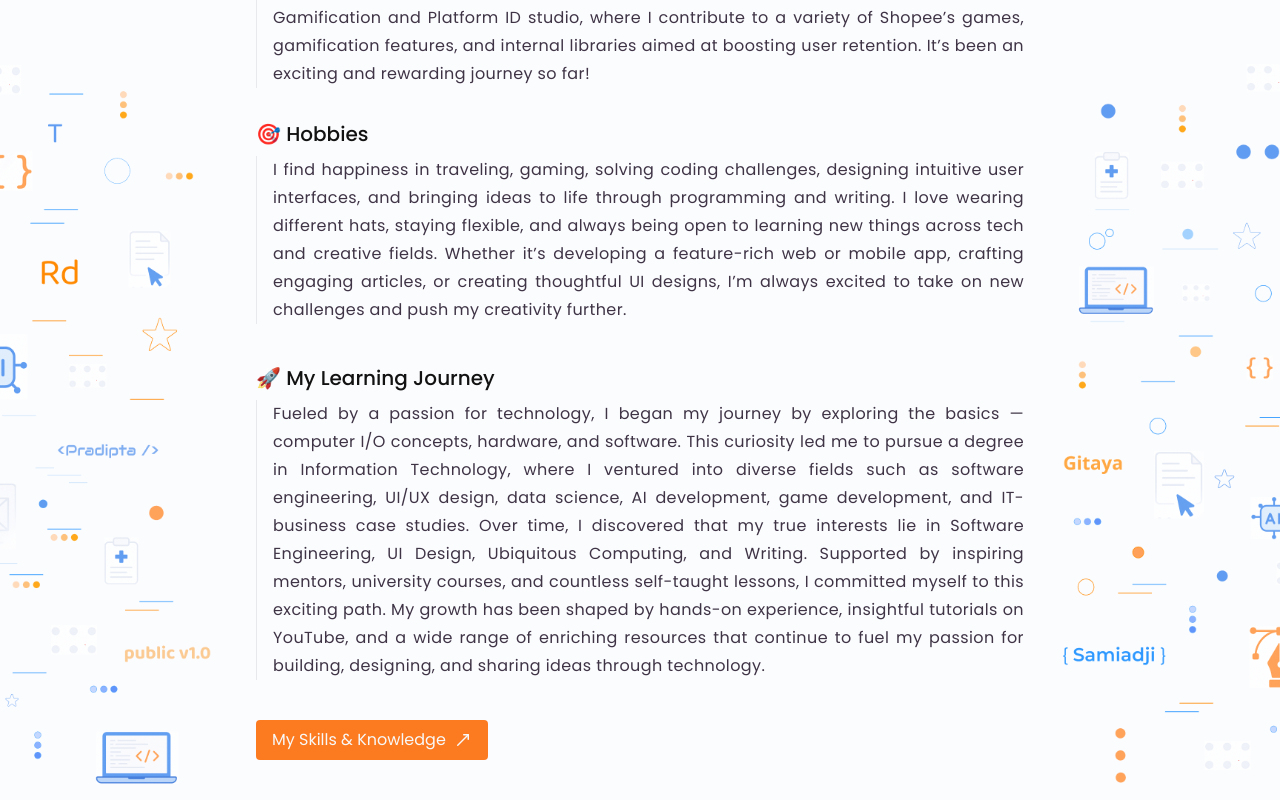
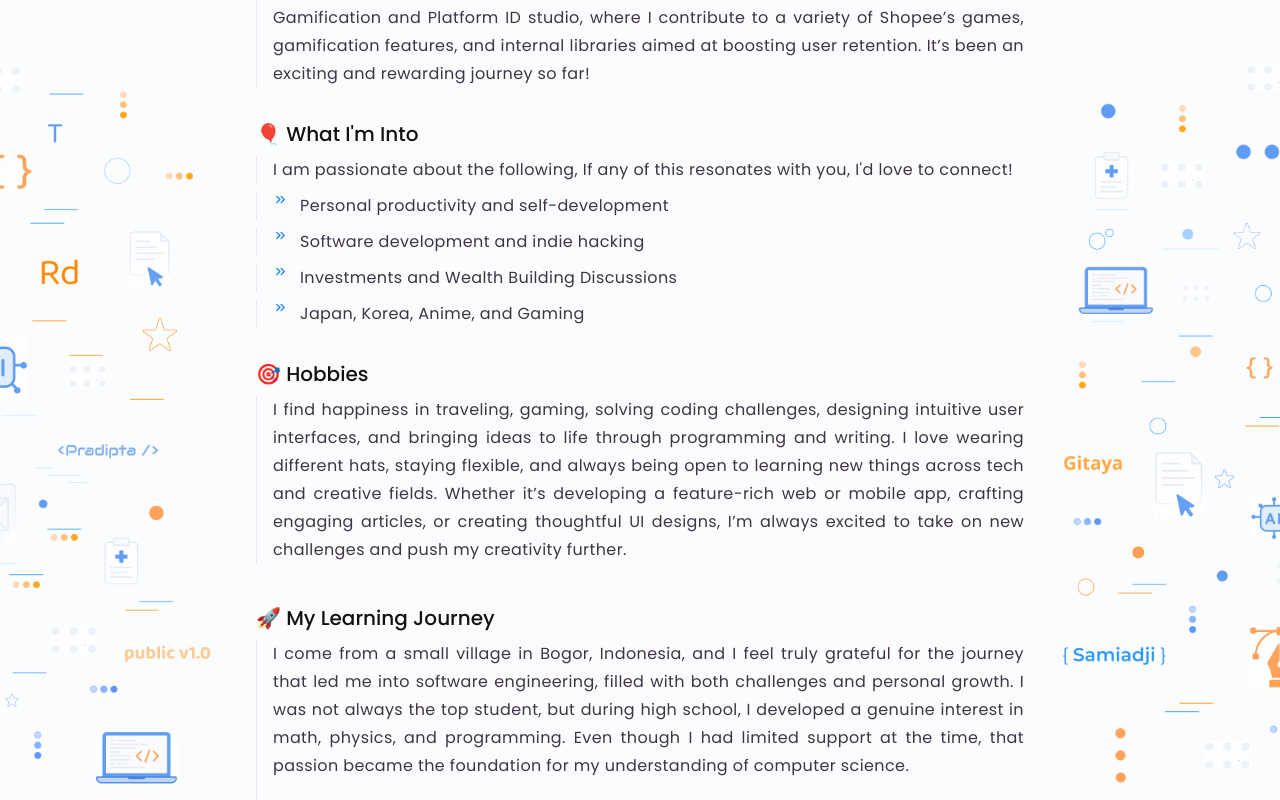
Before and after one commit to Diptags/pradipta-personal-page, a Next.js app: page /about in a window 1280 px wide. Shown: the part 760-1560 px from the top of the page. Built offline with nearby package versions, Linux system fonts and the light colour scheme.

Commit message:
About page adjustments

```diff
--- a/components/ui/HomeContent.jsx
+++ b/components/ui/HomeContent.jsx
@@ -38,7 +38,7 @@ const StatusSection = ({ status }) => (
   <div className="md:my-4 text-sm font-light">
     {status.map((item, index) => (
       <p key={index} className="text-justify my-2 flex gap-2">
-        <ChevronsRight size={18} color={orange_3} />
+        <ChevronsRight size={15} color={orange_3} />
         <span>{item}</span>
       </p>
     ))}
@@ -49,13 +49,13 @@ const CallToActionButtons = ({ links, buttons }) => (
   <div className="mt-5 flex items-center gap-4">
     <Link href={links.resume} target="_blank">
       <button className="resume_btn" type="button">
-        <Download size={20} />
+        <Download size={15} />
         {buttons[0]}
       </button>
     </Link>
     <Link target="_blank" href={links.whatsapp}>
       <button className="whatsapp_me_btn" type="button">
-        <Phone size={20} />
+        <Phone size={15} />
         {buttons[1]}
       </button>
     </Link>
--- a/constants/page-data/about.js
+++ b/constants/page-data/about.js
@@ -1,5 +1,6 @@
 export const aboutPageData = {
   title: "About Me",
+  story_title: "👋🏻 Hi, Pradipta here!",
   name: "Rd Pradipta Gitaya Samiadji (Pradipta)",
   about: `
     a software engineer driven by a passion for creating seamless, high-performing front-end experiences. I've had the opportunity to work with diverse technologies and in various environments.
@@ -14,25 +15,36 @@ export const aboutPageData = {
     <br/><br/>
     I’m always excited about meaningful collaborations, new challenges, and a good tech chat. Feel free to connect!
   `,
-
   current_activities: `
     I’m currently based in Jakarta - Indonesia, working as a Software Engineer at Shopee / Sea Labs Indonesia, a Singapore-based e-commerce company.
     I’m part of the Gamification and Platform ID studio, where I contribute to a variety of Shopee’s games, gamification features, and internal libraries aimed at boosting user retention.
     It’s been an exciting and rewarding journey so far!
   `,
-
+  interest: {
+    title: "I am passionate about the following, If any of this resonates with you, I'd love to connect!",
+    list: [
+      "Personal productivity and self-development",
+      "Software development and indie hacking",
+      "Investments and Wealth Building Discussions",
+      "Japan, Korea, Anime, and Gaming",
+    ],
+  },
   my_hobbies: `
     I find happiness in traveling, gaming, solving coding challenges, designing intuitive user interfaces, and bringing ideas to life through programming and writing.
     I love wearing different hats, staying flexible, and always being open to learning new things across tech and creative fields.
     Whether it’s developing a feature-rich web or mobile app, crafting engaging articles, or creating thoughtful UI designs, I’m always excited to take on new challenges and push my creativity further.
   `,
+  my_journey: `
+    I come from a small village in Bogor, Indonesia, and I feel truly grateful for the journey that led me into software engineering, filled with both challenges and personal growth.
+    I was not always the top student, but during high school, I developed a genuine interest in math, physics, and programming. Even though I had limited support at the time, that passion became the foundation for my understanding of computer science.
 
-  my_journey: `
-    Fueled by a passion for technology, I began my journey by exploring the basics — computer I/O concepts, hardware, and software.
-    This curiosity led me to pursue a degree in Information Technology, where I ventured into diverse fields such as software engineering, UI/UX design, data science, AI development, game development, and IT-business case studies.
+    <br/><br/>
+    I later earned a place at the University of Indonesia to study Information Systems despite coming from unpopular high school, where I explored both technical subjects in computer science and concepts in business.
+    During my time there, I joined various IT-related competitions, volunteer activities, and student initiatives. My goal was not to be the best, but to keep improving and expanding my knowledge and skills.
+    These efforts also led me to internships at respected companies such as Ninja Van, Accenture, Mandiri, and GudangAda. Each opportunity contributed meaningfully to my professional development.
 
-    Over time, I discovered that my true interests lie in Software Engineering, UI Design, Ubiquitous Computing, and Writing.
-    Supported by inspiring mentors, university courses, and countless self-taught lessons, I committed myself to this exciting path.
+    <br/><br/>
+    Through this journey, I have come to understand that what matters most is not where you begin, but how persistent, curious, and open you are to every opportunity that comes your way.
     My growth has been shaped by hands-on experience, insightful tutorials on YouTube, and a wide range of enriching resources that continue to fuel my passion for building, designing, and sharing ideas through technology.
   `
 };
--- a/constants/page-data/skills.js
+++ b/constants/page-data/skills.js
@@ -11,7 +11,7 @@ const skills = [
   { id: 2, name: "CSS", icon: "css3.svg" },
   { id: 3, name: "Javascript", icon: "javascript.svg" },
   { id: 4, name: "TypeScript", icon: "typescript.svg" },
-  { id: 5, name: "React & React Native", icon: "react.svg" },
+  { id: 5, name: "React & RN", icon: "react.svg" },
   { id: 6, name: "Figma", icon: "figma.svg" },
   { id: 7, name: "Redux", icon: "redux.svg" },
   { id: 8, name: "Next.js", icon: "nextjs.svg" },
@@ -54,9 +54,8 @@ const others = [
 ];
 
 const side_note = `
-  I have also accumulated a diverse range of experiences across professional work, academic achievements, volunteer activities, recommendations, and certifications in various fields.
-  These experiences have shaped my growth, expanded my perspectives, and strengthened my ability to contribute in different environments.
-  If you would like to learn more about my background, detailed information is available on my LinkedIn profile. Feel free to explore!
+  Until now I have gained diverse experiences through work, academics, volunteering, and certifications, all of which have shaped my growth and adaptability.
+  You can find more details on my LinkedIn profile. Feel free to take a look!
 `;
 
 export const skillPageData = {
--- a/pages/about.jsx
+++ b/pages/about.jsx
@@ -1,10 +1,11 @@
 import { PageTitle, SeoMetadata } from "@/components";
 import Link from "next/link";
-import { MoveUpRight } from "lucide-react";
+import { ChevronsRight, MoveUpRight } from "lucide-react";
 import { aboutPageData, site_metadata } from "@/constants";
+import { blue_3 } from "@/constants/colors";
 
 const About = () => {
-  const { title, name, about, current_activities, what_i_love, my_hobbies, apps_i_use, my_journey } = aboutPageData;
+  const { title, name, about, current_activities, interest, my_hobbies, my_journey } = aboutPageData;
   const { about: metaAbout, desc: metaDesc } = site_metadata;
 
   return (
@@ -32,6 +33,20 @@ const About = () => {
       </div>
 
       {/* My Hobbies */}
+      <div className="my-8">
+        <h2 className="sub_heading">🎈 What I'm Into</h2>
+        <p className="info text-justify">{interest.title}</p>
+        <ul>
+          {interest.list.map((interest, index) => (
+            <p key={index} className="info text-justify my-2 flex gap-3">
+              <ChevronsRight size={15} color={blue_3} />
+              <span>{interest}</span>
+            </p>
+          ))}
+        </ul>
+      </div>
+
+      {/* My Hobbies */}
       <div className="my-2">
         <h2 className="sub_heading">🎯 Hobbies</h2>
         <p className="info text-justify">{my_hobbies}</p>
@@ -40,7 +55,12 @@ const About = () => {
       {/* My Learning Journey */}
       <div className="my-10">
         <h2 className="sub_heading">🚀 My Learning Journey</h2>
-        <p className="info text-justify">{my_journey}</p>
+        <p
+          className="info text-justify"
+          dangerouslySetInnerHTML={{
+            __html: `${my_journey}`,
+          }}
+        />
       </div>
 
       {/* Link to Skills Page */}
```
